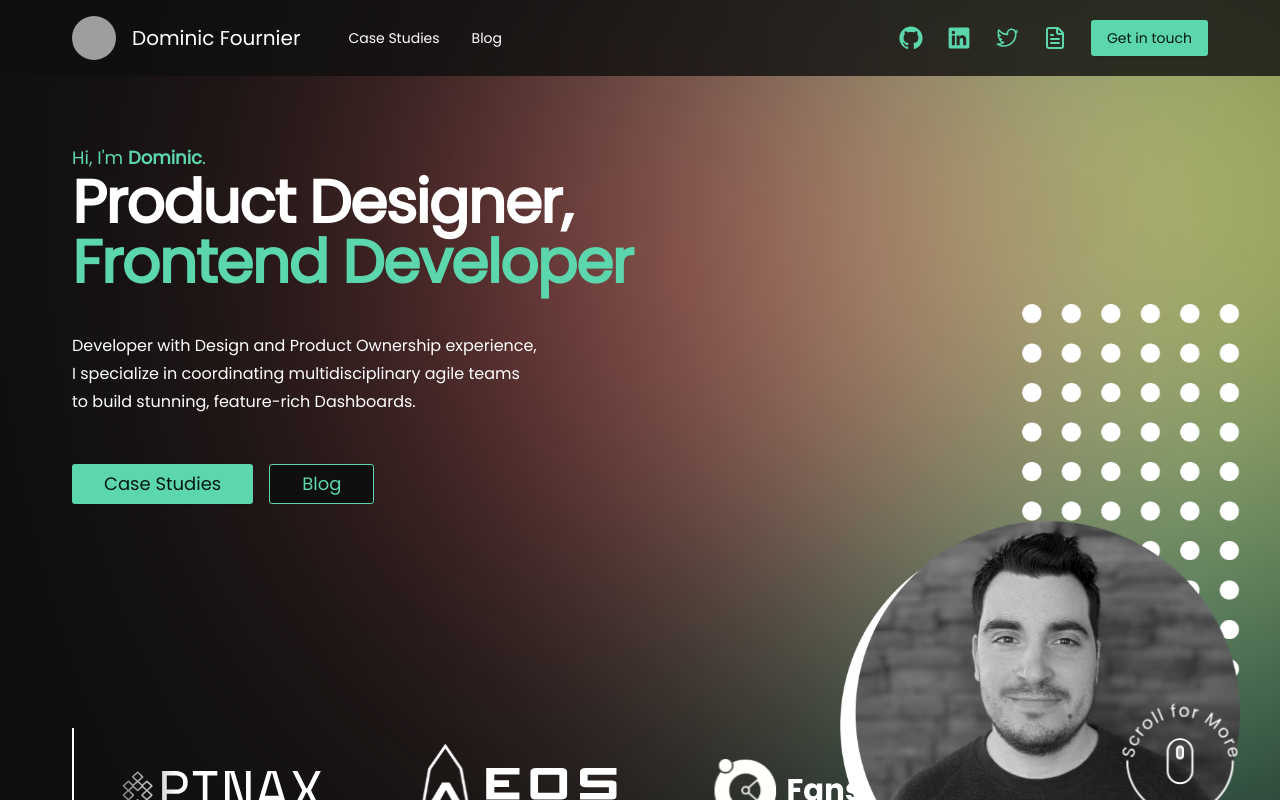
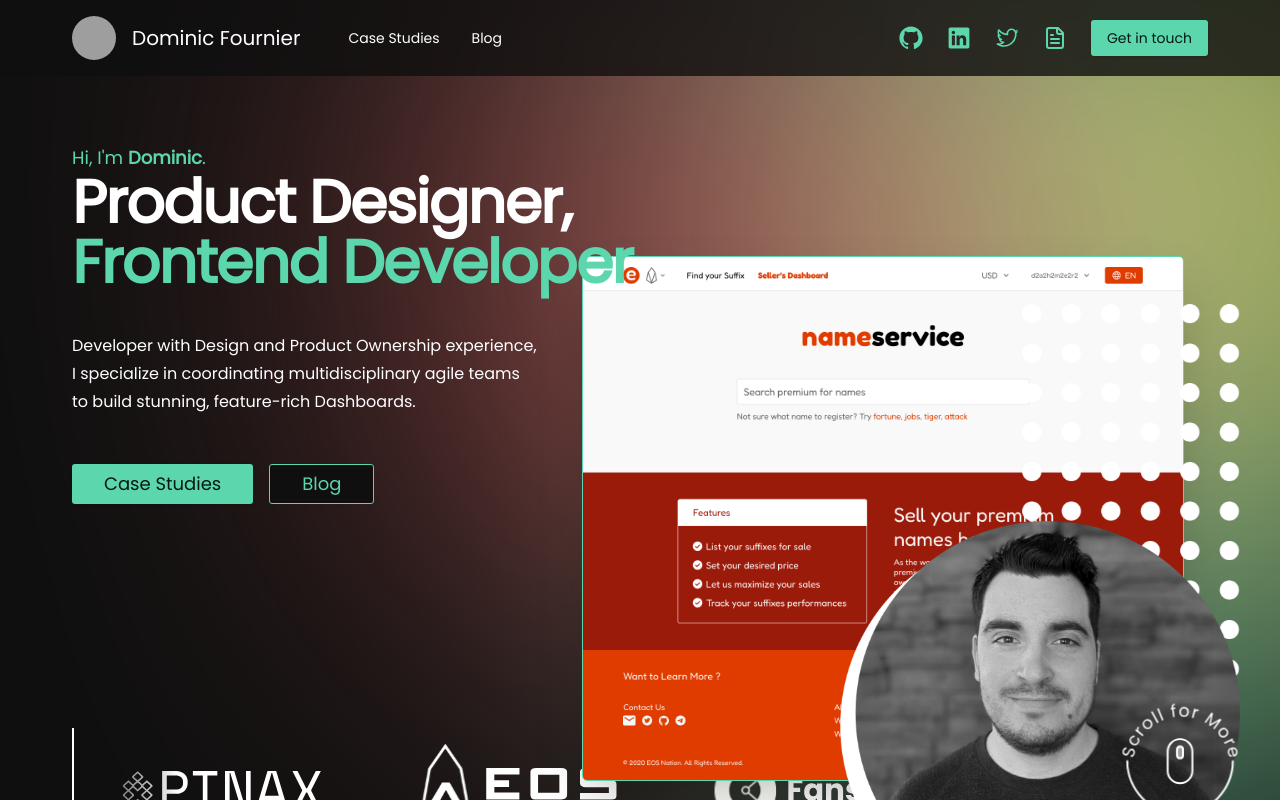
Before and after one commit to DominicF96/portfolio, a Next.js app: page /en in a window 1280 px wide. Shown: the top 800 px of the page. Built offline with nearby package versions, Linux system fonts and the light colour scheme; grey boxes are pictures that could not be loaded.

Commit message:
Fixed desktop image placement (fixed now)

```diff
--- a/components/CaseStudies/CaseStudyRow.tsx
+++ b/components/CaseStudies/CaseStudyRow.tsx
@@ -85,11 +85,11 @@
             isInView ? "opacity-100 top-16" : "opacity-0 top-24"
           }`}
         >
-          <div className="border border-primary max-h-[600px] overflow-hidden rounded-lg shadow-2xl pointer-events-none hidden lg:block">
+          <div className="fixed top-64 right-24 border border-primary max-h-[800px] overflow-hidden rounded-lg shadow-2xl pointer-events-none hidden lg:block">
             <Image
               src={`/images/cases/${caseData.id}.png`}
-              width={500}
-              height={400}
+              width={600}
+              height={800}
               alt={t.cases[caseData.id as keyof typeof t.cases].title}
             />
           </div>
```
